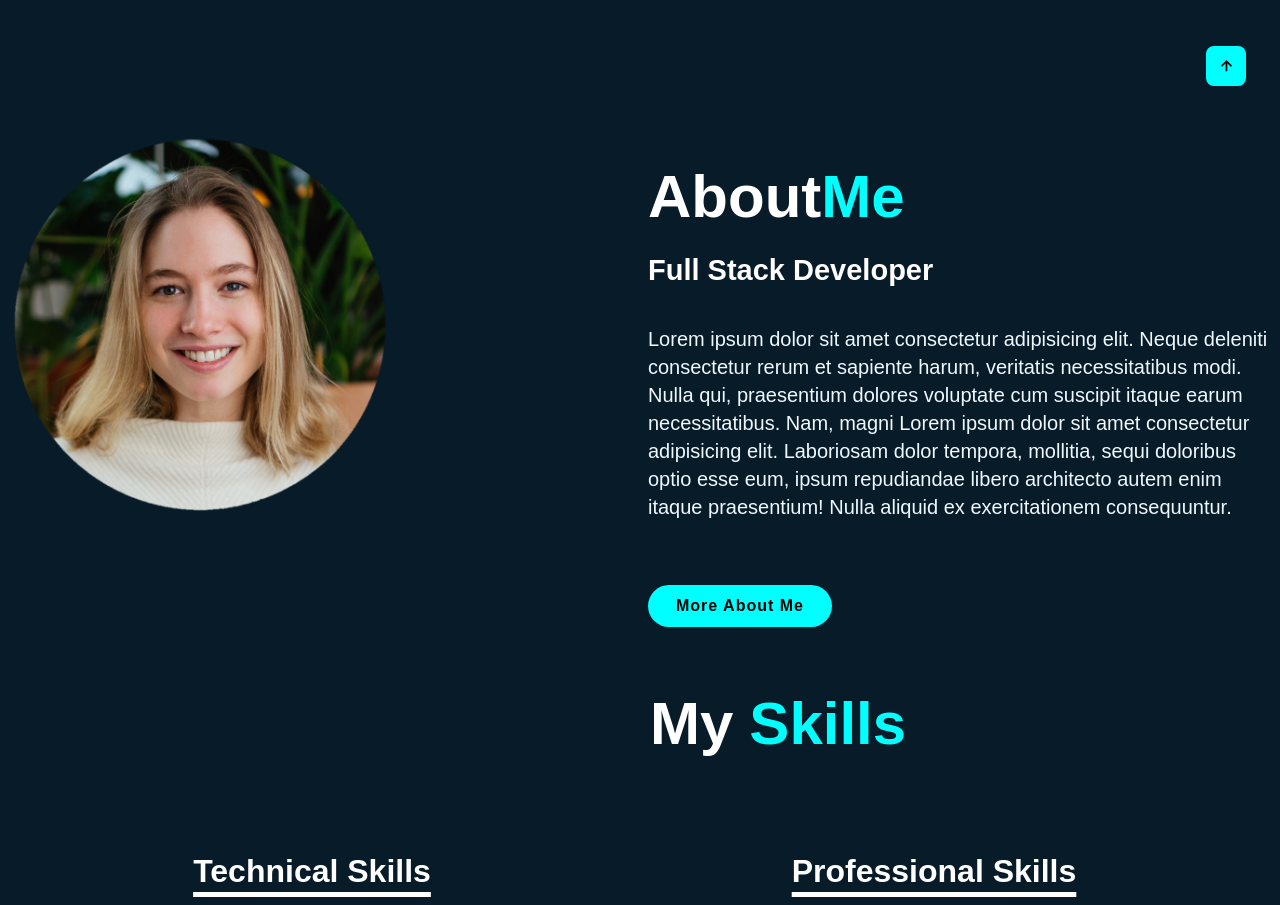
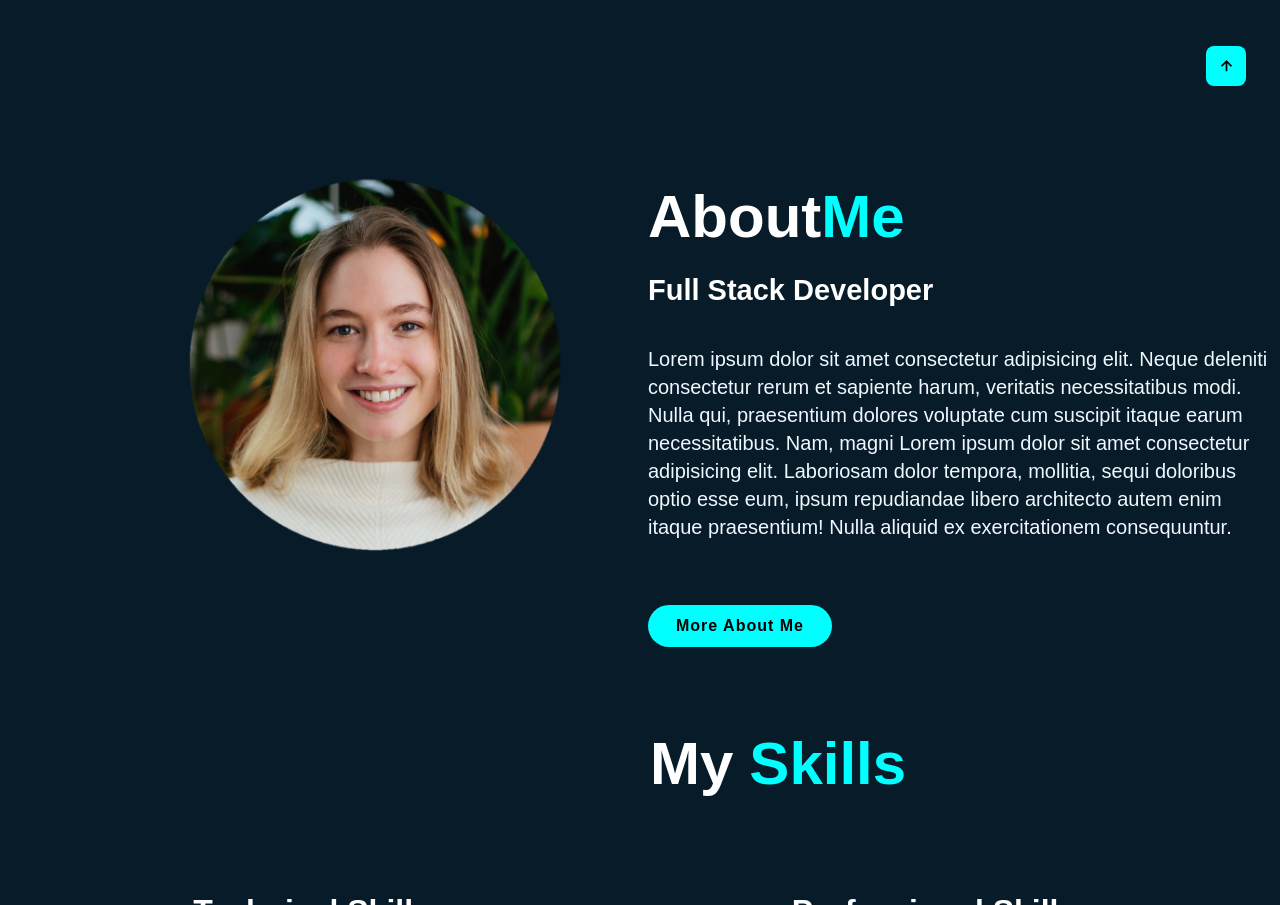
Before and after one commit to Deekshapoojary/portfolio-website-, a plain HTML site: page index.html in a window 1280 px wide. Shown: the part 680-1585 px from the top of the page. Drawn offline with nearby package versions, Linux system fonts and the light colour scheme.

Commit message:
Update style.css

```diff
--- a/style.css
+++ b/style.css
@@ -132,14 +132,17 @@ body {
     gap: 1rem;
 }
 
-.about_img img {
-    position: relative;
+ .about_img img {
+    /* position: relative; */
+    margin-left:175px;
+    margin-top: 40px;
     padding-bottom: 20%;
     max-width: 400px;
     height: auto;
     width: 100%;
     border-radius: 8px;
 }
+
 
 .about_text h2 {
     font-size: 60px;
```
